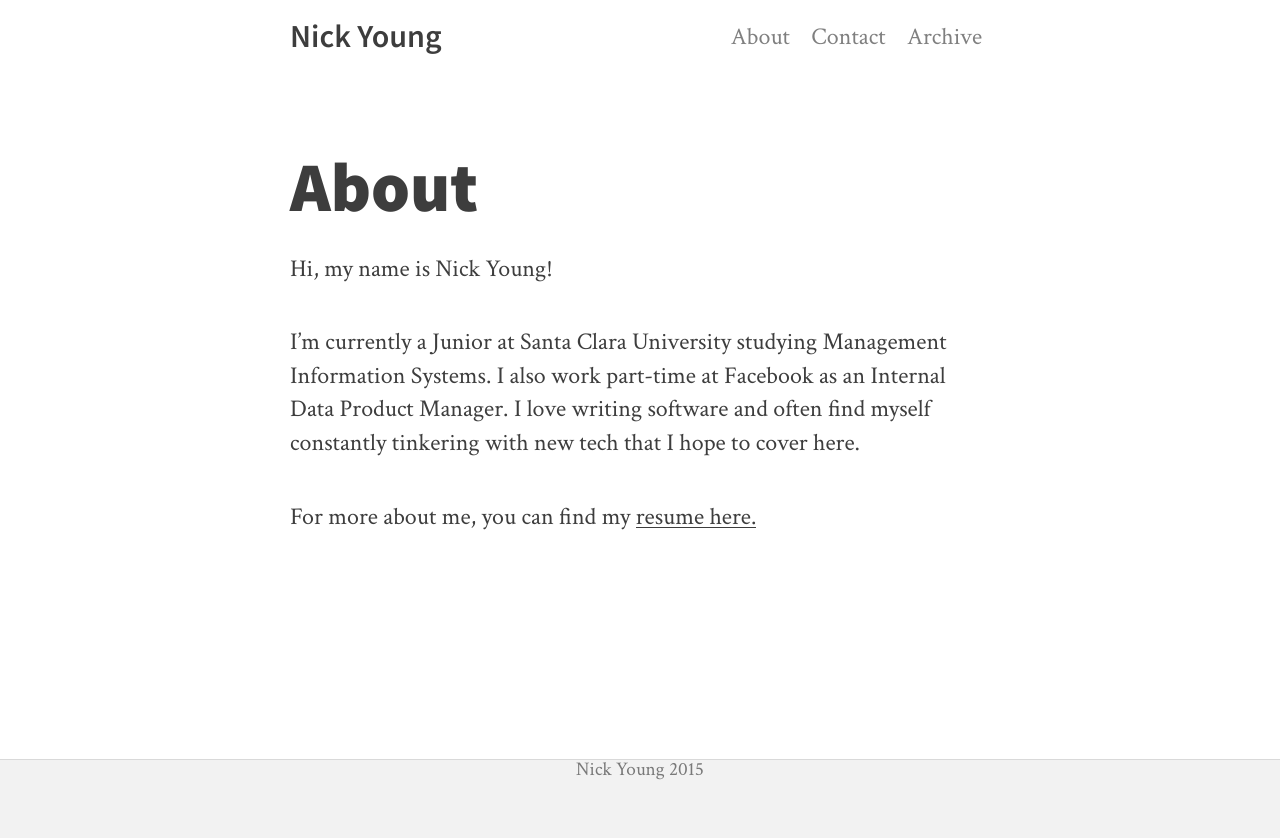
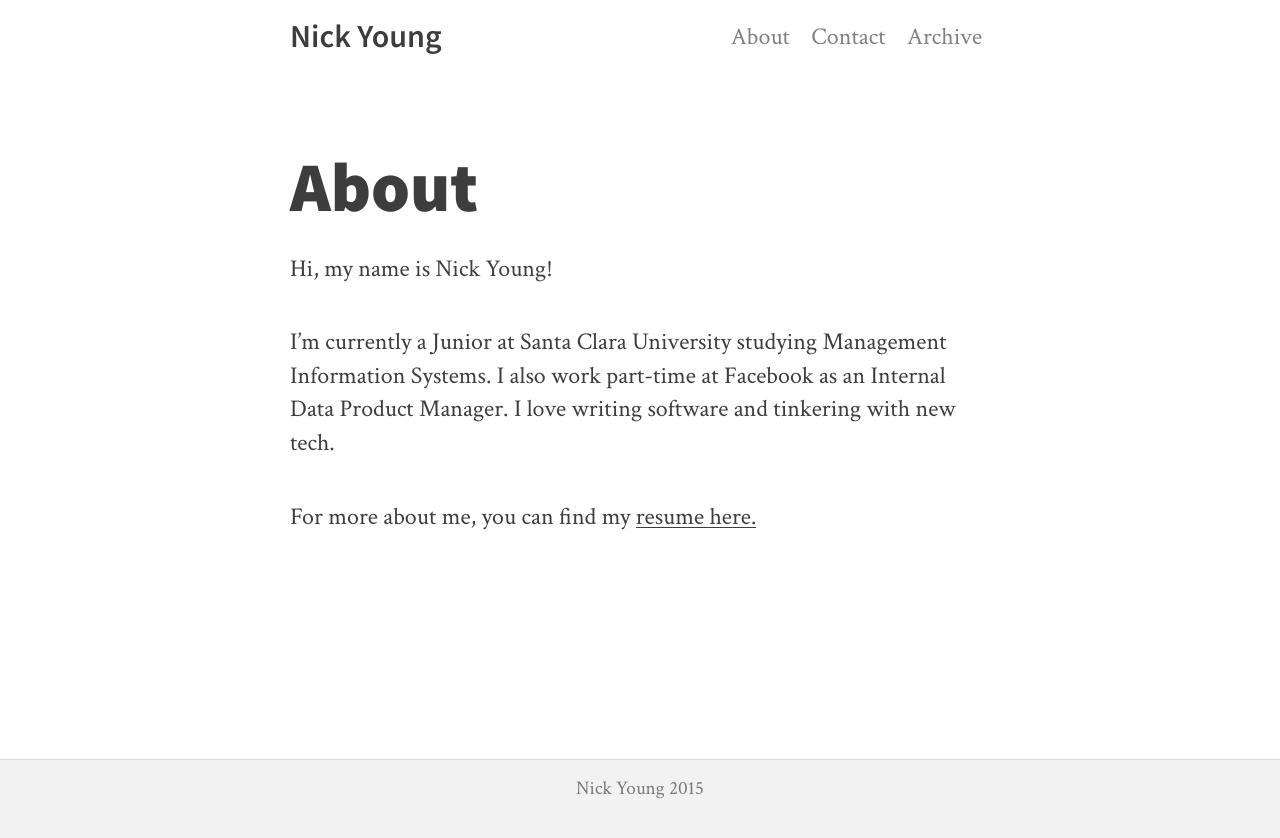
Before and after one commit to thenickyoung/thenickyoung.github.io, a Jekyll site: the page built from about.md, in a window 1280 px wide. Shown: the top 838 px of the page. Built offline with Jekyll 4.4.1, drawn with Linux system fonts in a browser that asks for light colours; nearby versions of some CDN libraries.

```diff
--- a/_config.yml
+++ b/_config.yml
@@ -8,7 +8,7 @@ description:
   meta: Nick Young, Internal Product Manager at Facebook and loves to write code
 
   # Description of your site. This will show up on the front page.
-  subtitle: Hi, I'm Nick Young. I'm currently an Internal Produt Manager at Facebook. Learn more about me <a href="./about">here</a>.
+  subtitle: Hi, I'm Nick Young! I'm currently an Internal Produt Manager at Facebook. Learn more about me <a href="./about">here</a>.
 
 author:
   name: Nick Young
@@ -29,7 +29,7 @@ lang: en
 # FROM THIS POINT ON EVERYTHING IS OPTIONAL
 
 ##############
-# APPEREANCE #
+# APPEARANCE #
 ##############
 
 # If you want to show the subtitle anywhere else than the front page, use
@@ -113,7 +113,7 @@ paypal:
 
 # Useful for translating into other languages.
 
-var_on_the_web: On the web
+var_on_the_web: Find me on the web
 var_read: Read # Text after each post summary on the homepage.
 var_newer: Newer
 var_older: Older
--- a/_includes/footer.html
+++ b/_includes/footer.html
@@ -1,5 +1,6 @@
 <footer>
   <div class="inner">
+  <br>
   {% if site.footer-text %}
     {{ site.footer-text }}
   {% endif %}
--- a/_layouts/post.html
+++ b/_layouts/post.html
@@ -12,7 +12,7 @@ layout: default
 <article>
   <span class="meta">{{ page.date | date: site.date_format }} • {{ read-time }}</span>
 	<h1>{{ page.title }}</h1>
-		{{ content }}
+    <br>
     {% if site.display-author-post-page %}
       {% if page.author.name %}
         <small><em>{{ site.var_guest_post_by }}: {{ page.author.name }} {{ page.author.info }}</em></small>
@@ -22,6 +22,7 @@ layout: default
         {% endif %}
       {% endif %}
     {% endif %}
+    {{ content }}
 </article>
 
 {% if site.display-next-prev-post and page.previous.url or site.display-next-prev-post and page.next.url %}
--- a/about.md
+++ b/about.md
@@ -5,6 +5,6 @@ title: About
 
 Hi, my name is Nick Young!
 
-I'm currently a Junior at Santa Clara University studying Management Information Systems. I also work part-time at Facebook as an Internal Data Product Manager. I love writing software and often find myself constantly tinkering with new tech that I hope to cover here.
+I'm currently a Junior at Santa Clara University studying Management Information Systems. I also work part-time at Facebook as an Internal Data Product Manager. I love writing software and tinkering with new tech.
 
 For more about me, you can find my [resume here.]({{ site.baseurl }}/nick_young_resume.pdf)
--- /dev/null
+++ b/robots.txt
@@ -0,0 +1,4 @@
+User-agent: *
+Disallow: /about
+
+Sitemap: http://nickyoung.io/sitemap.xml
```
Also changed, not shown: 7 other files. Lines whose indentation alone changed are shown as unchanged.
